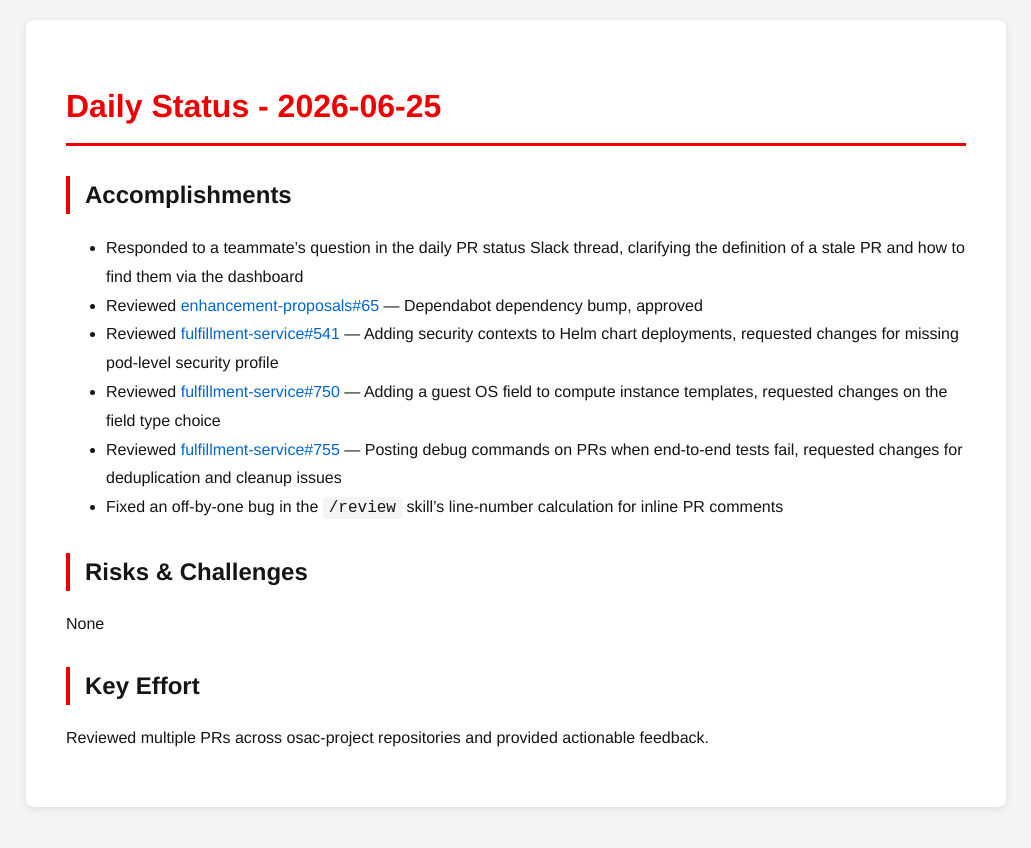
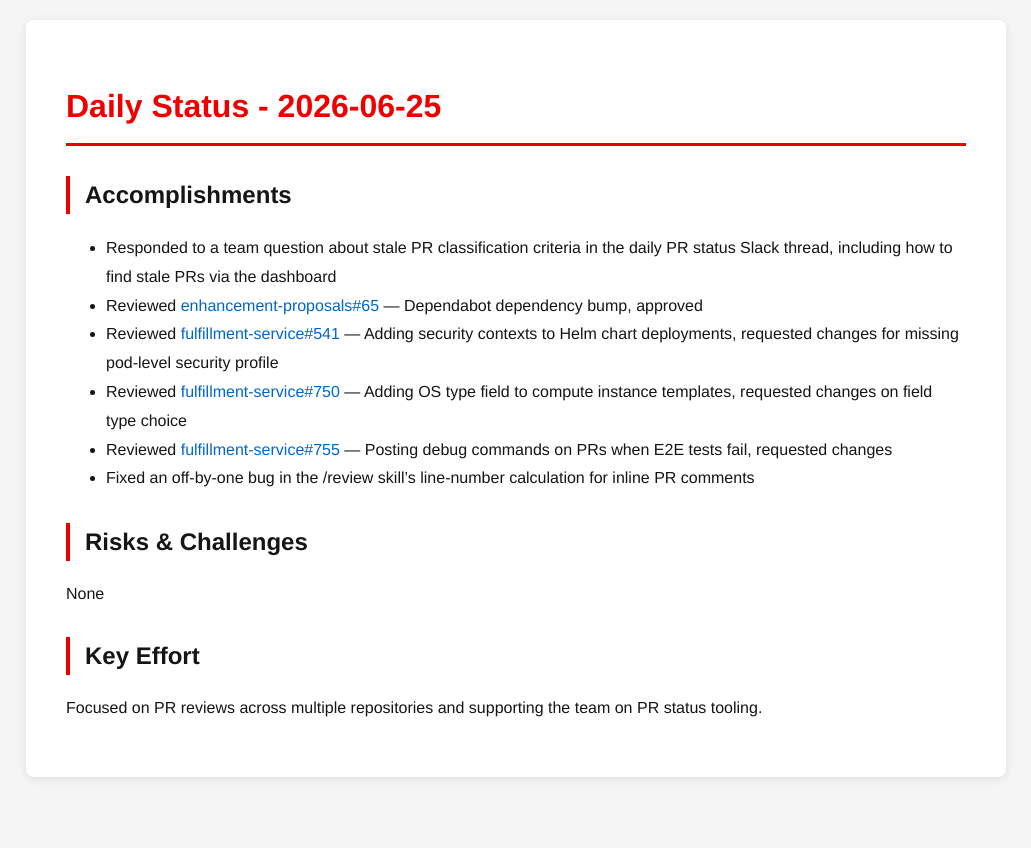
Before and after one commit to tzvatot/daily-status, a Jekyll site: the page built from 2026-06-25.md, in a window 1280 px wide. Shown: the top 848 px of the page, without its empty margins (124-1155 px from the left). Built offline with Jekyll 4.4.1, drawn with Linux system fonts in a browser that asks for light colours.

Commit message:
Daily status update - 2026-06-25

```diff
--- a/2026-06-25.md
+++ b/2026-06-25.md
@@ -7,15 +7,15 @@ date: 2026-06-25
 # Daily Status - 2026-06-25
 
 ## Accomplishments
-- Responded to a teammate's question in the daily PR status Slack thread, clarifying the definition of a stale PR and how to find them via the dashboard
+- Responded to a team question about stale PR classification criteria in the daily PR status Slack thread, including how to find stale PRs via the dashboard
 - Reviewed [enhancement-proposals#65](https://github.com/osac-project/enhancement-proposals/pull/65) — Dependabot dependency bump, approved
 - Reviewed [fulfillment-service#541](https://github.com/osac-project/fulfillment-service/pull/541) — Adding security contexts to Helm chart deployments, requested changes for missing pod-level security profile
-- Reviewed [fulfillment-service#750](https://github.com/osac-project/fulfillment-service/pull/750) — Adding a guest OS field to compute instance templates, requested changes on the field type choice
-- Reviewed [fulfillment-service#755](https://github.com/osac-project/fulfillment-service/pull/755) — Posting debug commands on PRs when end-to-end tests fail, requested changes for deduplication and cleanup issues
-- Fixed an off-by-one bug in the `/review` skill's line-number calculation for inline PR comments
+- Reviewed [fulfillment-service#750](https://github.com/osac-project/fulfillment-service/pull/750) — Adding OS type field to compute instance templates, requested changes on field type choice
+- Reviewed [fulfillment-service#755](https://github.com/osac-project/fulfillment-service/pull/755) — Posting debug commands on PRs when E2E tests fail, requested changes
+- Fixed an off-by-one bug in the /review skill's line-number calculation for inline PR comments
 
 ## Risks & Challenges
 None
 
 ## Key Effort
-Reviewed multiple PRs across osac-project repositories and provided actionable feedback.
+Focused on PR reviews across multiple repositories and supporting the team on PR status tooling.
```
